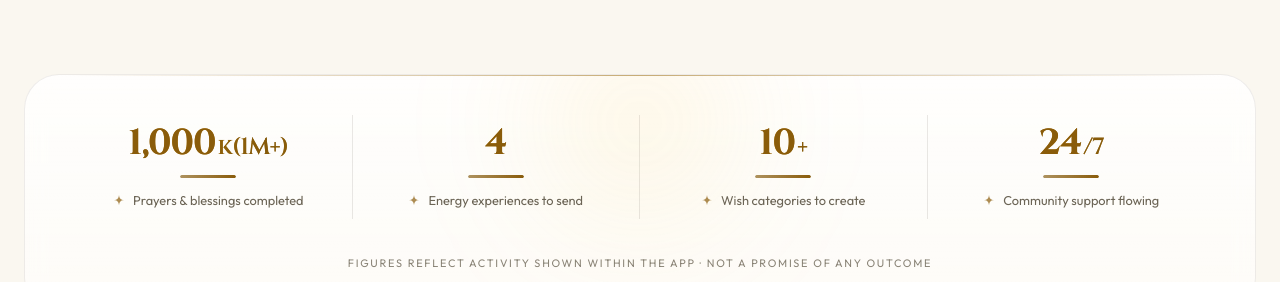
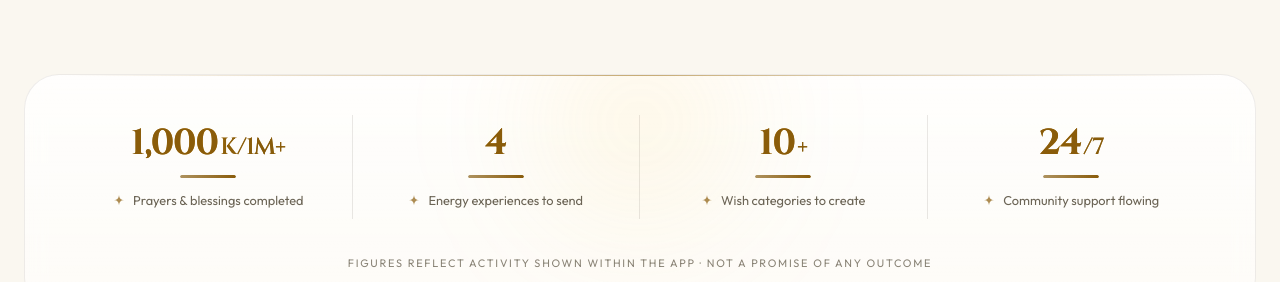
Before and after one commit to sganwar/super-luck-next, a Next.js app: page / in a window 1280 px wide. Shown: the part 3420-3702 px from the top of the page. Built offline with nearby package versions, Linux system fonts and the light colour scheme.

Commit message:
chore(stats):converted from 1000k+(1M+) to 1000K/1M+

```diff
--- a/src/data/site.js
+++ b/src/data/site.js
@@ -214,7 +214,7 @@ const siteConfig = {
   /* Social proof (numbers from the brand's own creative)                */
   /* ------------------------------------------------------------------ */
   stats: [
-    { value: 1000, suffix: "k(1M+)", label: "Prayers & blessings completed" },
+    { value: 1000, suffix: "K/1M+", label: "Prayers & blessings completed" },
     { value: 4, suffix: "", label: "Energy experiences to send" },
     { value: 10, suffix: "+", label: "Wish categories to create" },
     { value: 24, suffix: "/7", label: "Community support flowing" },
```
